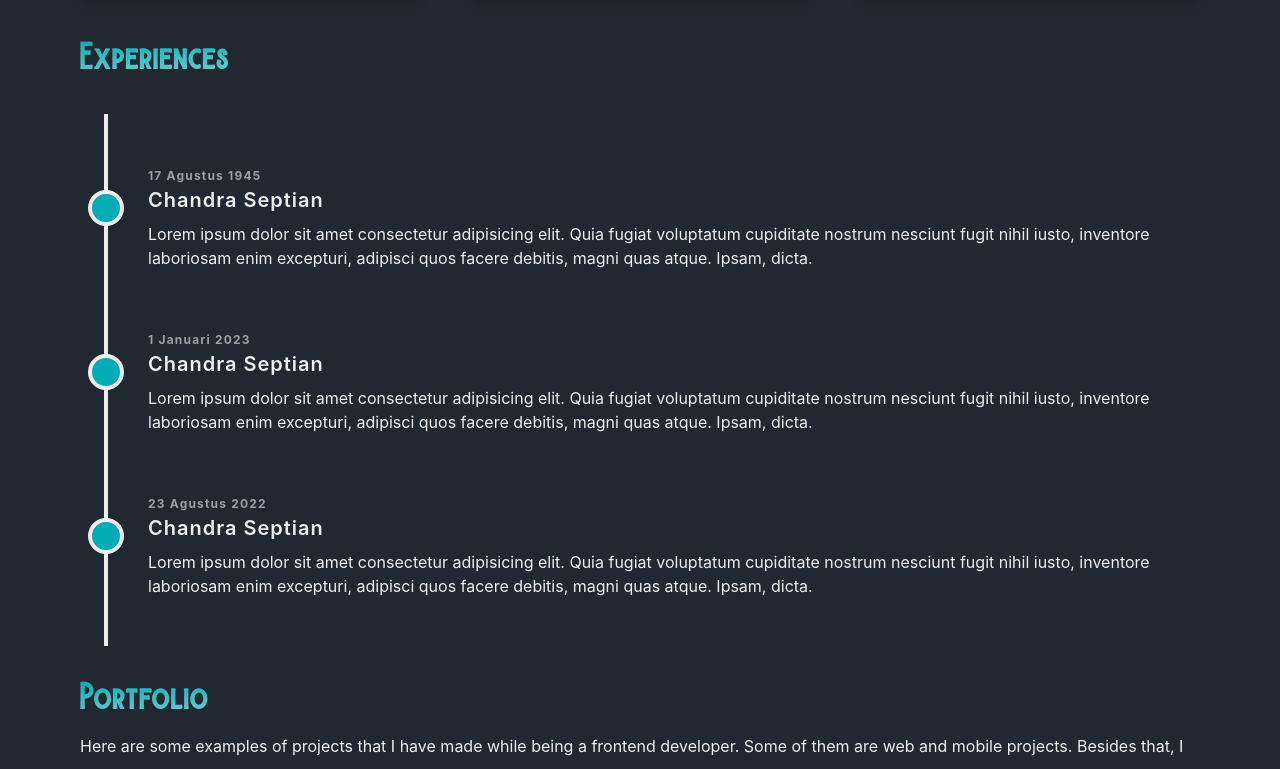
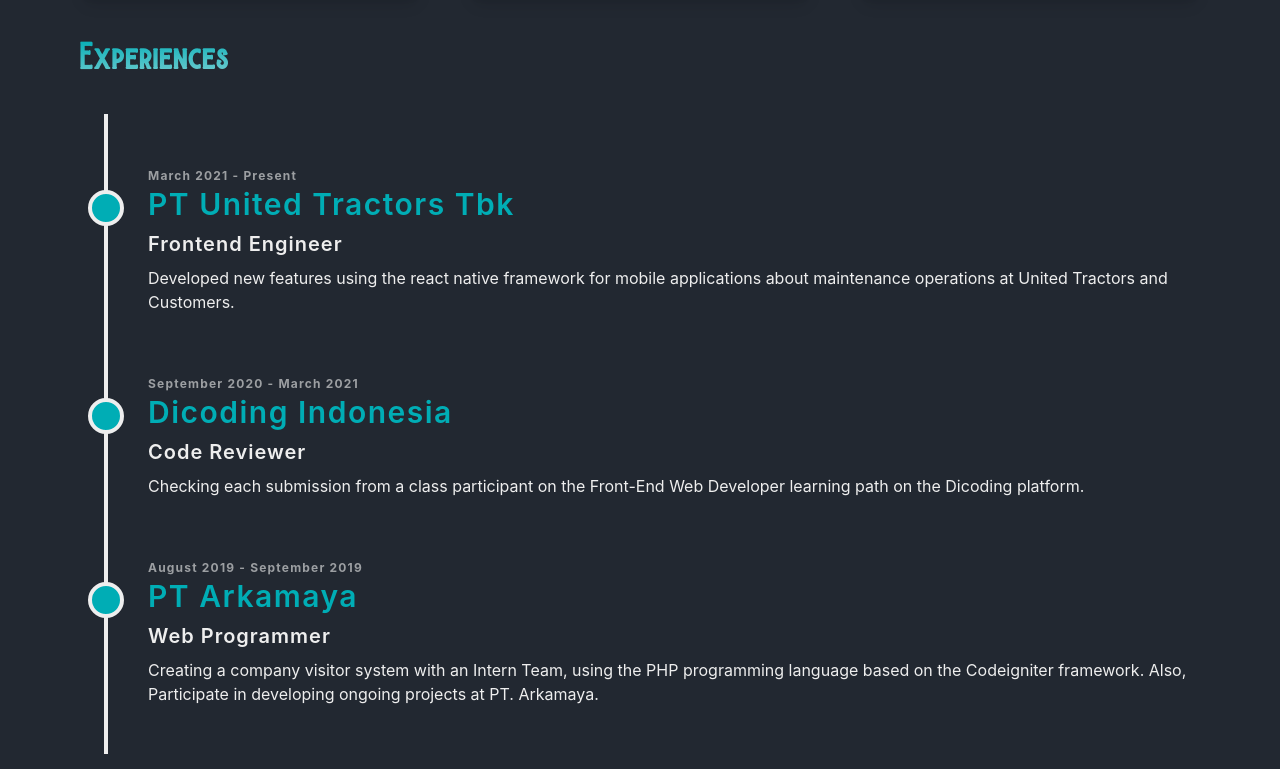
Before and after one commit to cseptian98/react-portofolio-with-tailwind, a Next.js app: page / in a window 1280 px wide. Shown: the part 1754-2523 px from the top of the page. Built offline with nearby package versions, Linux system fonts and the light colour scheme.

Commit message:
chore: migration to typescript

```diff
--- a/components/portfolio/portfolio-card.jsx
+++ b/components/portfolio/portfolio-card.tsx
@@ -1,12 +1,12 @@
 import Image from "next/image";
-import web1 from "../../public/web1.png";
-import web2 from "../../public/web2.png";
-import web3 from "../../public/web3.png";
-import web4 from "../../public/web4.png";
-import web5 from "../../public/web5.png";
-import web6 from "../../public/web6.png";
+import img1 from "../../public/img1.jpeg";
+import img2 from "../../public/img2.jpg";
+import img3 from "../../public/img3.jpg";
+import img4 from "../../public/img4.png";
+import img5 from "../../public/img5.jpg";
+import img6 from "../../public/img6.jpg";
 
-const listPhotos = [web1, web2, web3, web4, web5, web6];
+const listPhotos = [img1, img2, img3, img4, img5, img6];
 
 export const PortfolioCard = () => {
   return (
--- /dev/null
+++ b/components/timeline/timeline-data.ts
@@ -0,0 +1,23 @@
+export const listExperiences = [
+  {
+    company: "PT United Tractors Tbk",
+    description:
+      "Developed new features using the react native framework for mobile applications about maintenance operations at United Tractors and Customers.",
+    title: "Frontend Engineer",
+    time: "March 2021 - Present",
+  },
+  {
+    company: "Dicoding Indonesia",
+    description:
+      "Checking each submission from a class participant on the Front-End Web Developer learning path on the Dicoding platform.",
+    title: "Code Reviewer",
+    time: "September 2020 - March 2021",
+  },
+  {
+    company: "PT Arkamaya",
+    description:
+      "Creating a company visitor system with an Intern Team, using the PHP programming language based on the Codeigniter framework. Also, Participate in developing ongoing projects at PT. Arkamaya.",
+    title: "Web Programmer",
+    time: "August 2019 - September 2019",
+  },
+];
--- a/components/timeline/timeline.jsx
+++ /dev/null
@@ -1,45 +0,0 @@
-export const Timeline = () => {
-  return (
-    <div className="timeline">
-      <div className="relative">
-        <div className="dot"></div>
-        <div className="pl-10">
-          <span className="timeline-date">17 Agustus 1945</span>
-          <h3 className="timeline-title">Chandra Septian</h3>
-          <p className="text-color">
-            Lorem ipsum dolor sit amet consectetur adipisicing elit. Quia fugiat
-            voluptatum cupiditate nostrum nesciunt fugit nihil iusto, inventore
-            laboriosam enim excepturi, adipisci quos facere debitis, magni quas
-            atque. Ipsam, dicta.
-          </p>
-        </div>
-      </div>
-      <div className="relative">
-        <div className="dot"></div>
-        <div className="pl-10">
-          <span className="timeline-date">1 Januari 2023</span>
-          <h3 className="timeline-title">Chandra Septian</h3>
-          <p className="text-color">
-            Lorem ipsum dolor sit amet consectetur adipisicing elit. Quia fugiat
-            voluptatum cupiditate nostrum nesciunt fugit nihil iusto, inventore
-            laboriosam enim excepturi, adipisci quos facere debitis, magni quas
-            atque. Ipsam, dicta.
-          </p>
-        </div>
-      </div>
-      <div className="relative">
-        <div className="dot"></div>
-        <div className="pl-10">
-          <span className="timeline-date">23 Agustus 2022</span>
-          <h3 className="timeline-title">Chandra Septian</h3>
-          <p className="text-color">
-            Lorem ipsum dolor sit amet consectetur adipisicing elit. Quia fugiat
-            voluptatum cupiditate nostrum nesciunt fugit nihil iusto, inventore
-            laboriosam enim excepturi, adipisci quos facere debitis, magni quas
-            atque. Ipsam, dicta.
-          </p>
-        </div>
-      </div>
-    </div>
-  );
-};
--- /dev/null
+++ b/components/timeline/timeline.tsx
@@ -0,0 +1,32 @@
+import { listExperiences } from "./timeline-data";
+
+type TimelineProps = {
+  timeline: TimelineObject[];
+};
+
+type TimelineObject = {
+  time: string;
+  company: string;
+  title: string;
+  description: string;
+};
+
+export const Timeline = ({ timeline }: TimelineProps) => {
+  return (
+    <div className="timeline">
+      {timeline.map((exp, index) => {
+        return (
+          <div className="relative" key={index}>
+            <div className="dot"></div>
+            <div className="pl-10">
+              <span className="timeline-date">{exp.time}</span>
+              <p className="timeline-company">{exp.company}</p>
+              <p className="timeline-title">{exp.title}</p>
+              <p className="text-color">{exp.description}</p>
+            </div>
+          </div>
+        );
+      })}
+    </div>
+  );
+};
--- a/package.json
+++ b/package.json
@@ -18,8 +18,11 @@
     "react-icons": "^4.6.0"
   },
   "devDependencies": {
+    "@types/node": "18.11.18",
+    "@types/react": "18.0.27",
     "autoprefixer": "^10.4.13",
     "postcss": "^8.4.19",
-    "tailwindcss": "^3.2.4"
+    "tailwindcss": "^3.2.4",
+    "typescript": "4.9.4"
   }
 }
--- a/pages/index.js
+++ b/pages/index.tsx
@@ -1,17 +1,14 @@
 import Head from "next/head";
 import { useState } from "react";
 import { BsFillMoonStarsFill, BsFillSunFill } from "react-icons/bs";
-import {
-  AiFillTwitterCircle,
-  AiFillLinkedin,
-  AiFillInstagram,
-} from "react-icons/ai";
+import { AiFillGithub, AiFillLinkedin, AiFillInstagram } from "react-icons/ai";
 import Image from "next/image";
 import { motion } from "framer-motion";
 import avatar from "../public/avatar.png";
 import { ServiceCard } from "../components/services/services-card";
 import { PortfolioCard } from "../components/portfolio/portfolio-card";
 import { Timeline } from "../components/timeline/timeline";
+import { listExperiences } from "../components/timeline/timeline-data";
 
 const Home = () => {
   const [darkMode, setDarkMode] = useState(true);
@@ -72,9 +69,9 @@ const Home = () => {
             </p>
           </div>
           <div className="text-5xl flex justify-center gap-16 text-color">
-            <AiFillTwitterCircle
+            <AiFillGithub
               className="cursor-pointer"
-              onClick={() => window.open("https://www.twitter.com", "_blank")}
+              onClick={() => window.open("https://www.github.com", "_blank")}
             />
             <AiFillLinkedin
               className="cursor-pointer"
@@ -121,7 +118,7 @@ const Home = () => {
             <h3 className="text-3xl py-1 font-bold font-burtons text-transparent bg-clip-text gradient-color">
               Experiences
             </h3>
-            <Timeline />
+            <Timeline timeline={listExperiences}/>
           </div>
         </section>
         <section>
```
Also changed, not shown: tsconfig.json (added, +30 -0 lines), components/services/service.data.ts (renamed from components/services/service.data.js), components/services/services-card.tsx (renamed from components/services/services-card.jsx).
